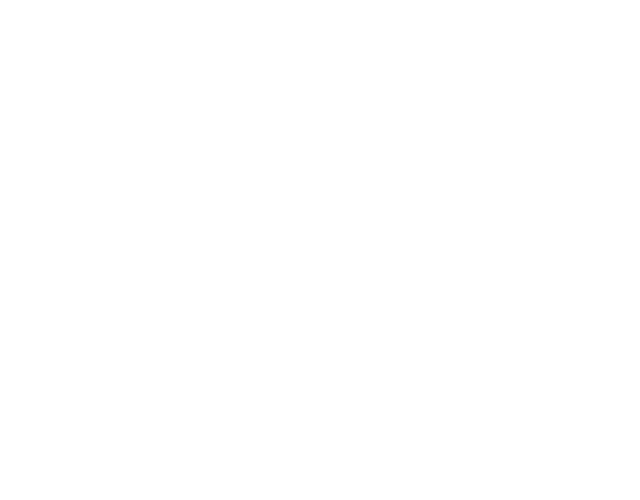
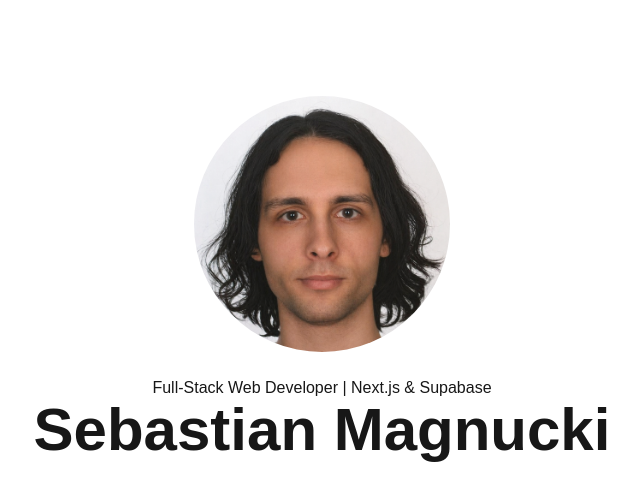
Before and after one commit to svsxn/portfolio, a Next.js app: page / in a window 1280 px wide. Shown: the top 500 px of the page, without its empty margins (318-958 px from the left). Built offline with nearby package versions, Linux system fonts and the light colour scheme.

Commit message:
feat: add hero

```diff
--- a/app/page.tsx
+++ b/app/page.tsx
@@ -1,3 +1,29 @@
+import Image from "next/image";
+
 export default function Home() {
-  return <div></div>;
+  return (
+    <div className="flex justify-center w-full pt-24 mx-8">
+      <section id="hero">
+        <div className="flex flex-col items-center gap-6">
+          <div>
+            <Image
+              width={256}
+              height={256}
+              alt="Profile picture"
+              src="/profile-picture.png"
+              className="rounded-full"
+            />
+          </div>
+          <div className="flex flex-col items-center">
+            <span className="text-center">
+              Full-Stack Web Developer | Next.js & Supabase
+            </span>
+            <h1 className="text-6xl font-bold text-center">
+              Sebastian Magnucki
+            </h1>
+          </div>
+        </div>
+      </section>
+    </div>
+  );
 }
```
Also changed, not shown: public/profile-picture.png (added).
